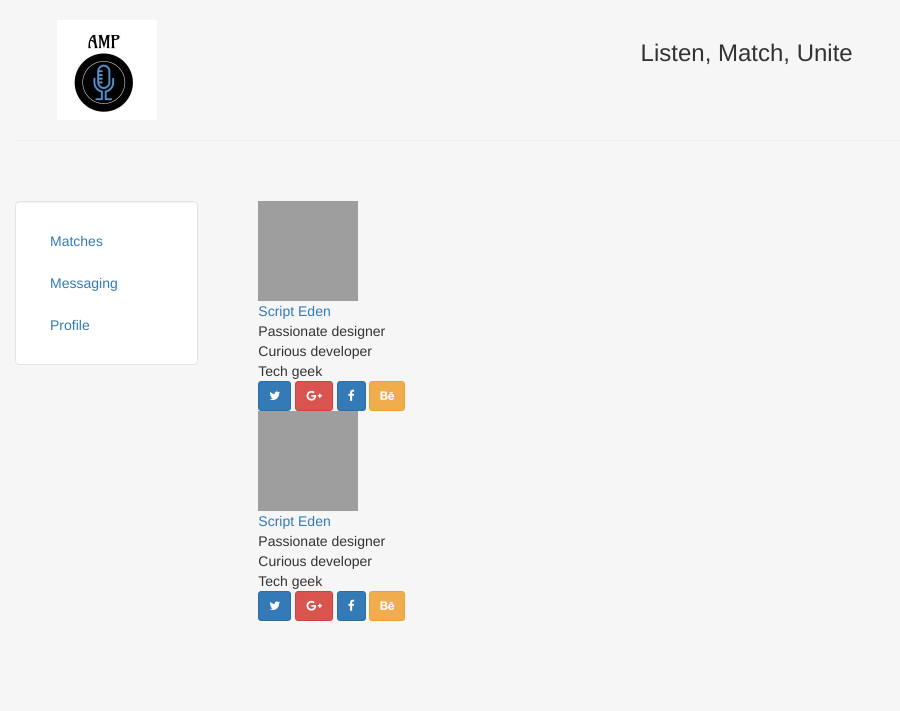
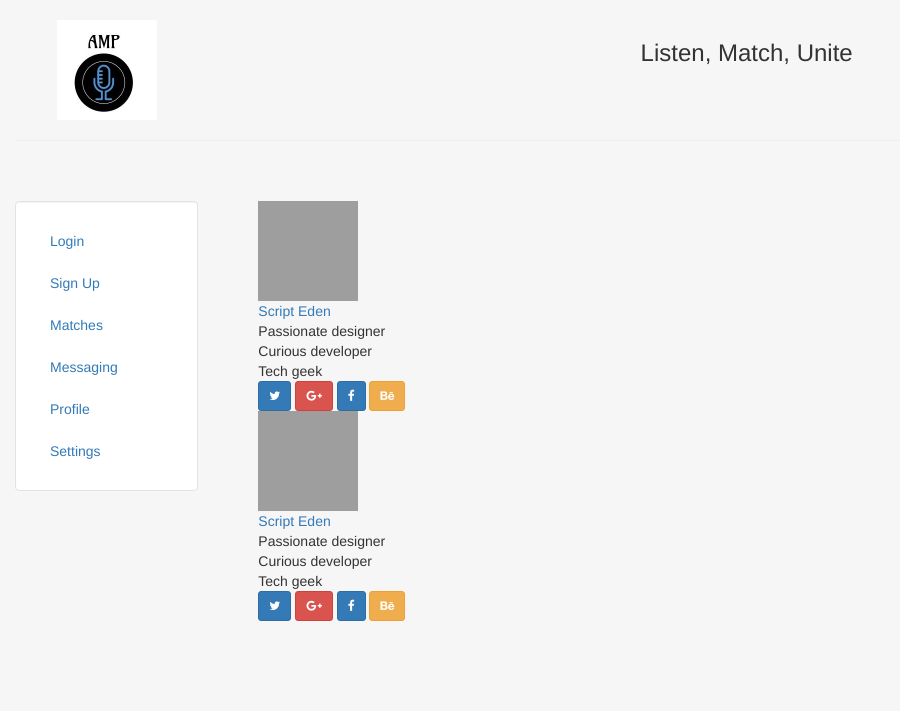
Before and after one commit to samanthafoster1/GWC, a Django app: page /profile/ in a window 1280 px wide; the page is wider, and only the part inside the window is pictured. Shown: the top 711 px of that part, without its empty margins (0-900 px from the left). Run offline with Django 3.2, Linux system fonts and the light colour scheme; parts of the project's set-up code (start-up, migrations or seed data) failed here and were passed over; some libraries are stand-ins or nearby versions; grey boxes are pictures that could not be loaded.

Commit message:
add links

```diff
--- a/amp/templates/amp/header.html
+++ b/amp/templates/amp/header.html
@@ -42,9 +42,12 @@
 			<!--<div class="well bs-sidebar affix" id="sidebar" style="background-color:#fff">-->
 			<div class="well bs-sidebar" id="sidebar" style="background-color:#fff">
 			  <ul class="nav nav-pills nav-stacked">
+				<li><a href='/login/'>Login</a></li>
+				<li><a href='/signup/'>Sign Up</a></li>
 				<li><a href='/'>Matches</a></li>
 				<li><a href='/messaging/'>Messaging</a></li>
 				<li><a href='/profile/'>Profile</a></li>
+				<li><a href='/settings/'>Settings</a></li>
 			  </ul>
 			</div> <!--well bs-sidebar affix-->
 		  </div> <!--col-sm-2-->
--- a/amp/templates/amp/home.html
+++ b/amp/templates/amp/home.html
@@ -4,7 +4,6 @@
 <p> Welcome to AMP, a place to connect to others based on music!</p>
 <p> A place to mix, match and more!</p>
 
-<iframe src="https://open.spotify.com/embed?uri=spotify:user:spotify:playlist:3rgsDhGHZxZ9sB9DQWQfuf" width="500" height="580" frameborder="0" allowtransparency="true"></iframe>
-
+<iframe src="https://open.spotify.com/embed?uri=spotify:user:spotify:playlist:3rgsDhGHZxZ9sB9DQWQfuf" width="300" height="380" frameborder="0" allowtransparency="true"></iframe>
 {% include 'amp/includes/htmlsnippet.html' %}
 {% endblock %}
--- a/amp/views.py
+++ b/amp/views.py
@@ -6,7 +6,8 @@ def index (request) :
 def profile (request):
     return render (request, 'amp/basic.html', {'content':['Message me to connect','samanthafoster223@gmail.com'] })
 
-def messaging (request) :
-    return render (request, 'amp/messaging.html', { 'content': ['Text me']})
+def messaging(request) :
+    return render (request, 'amp/messaging.html', { 'content': ['Text me  ']})
 
 # Create your views here.
+x
```
